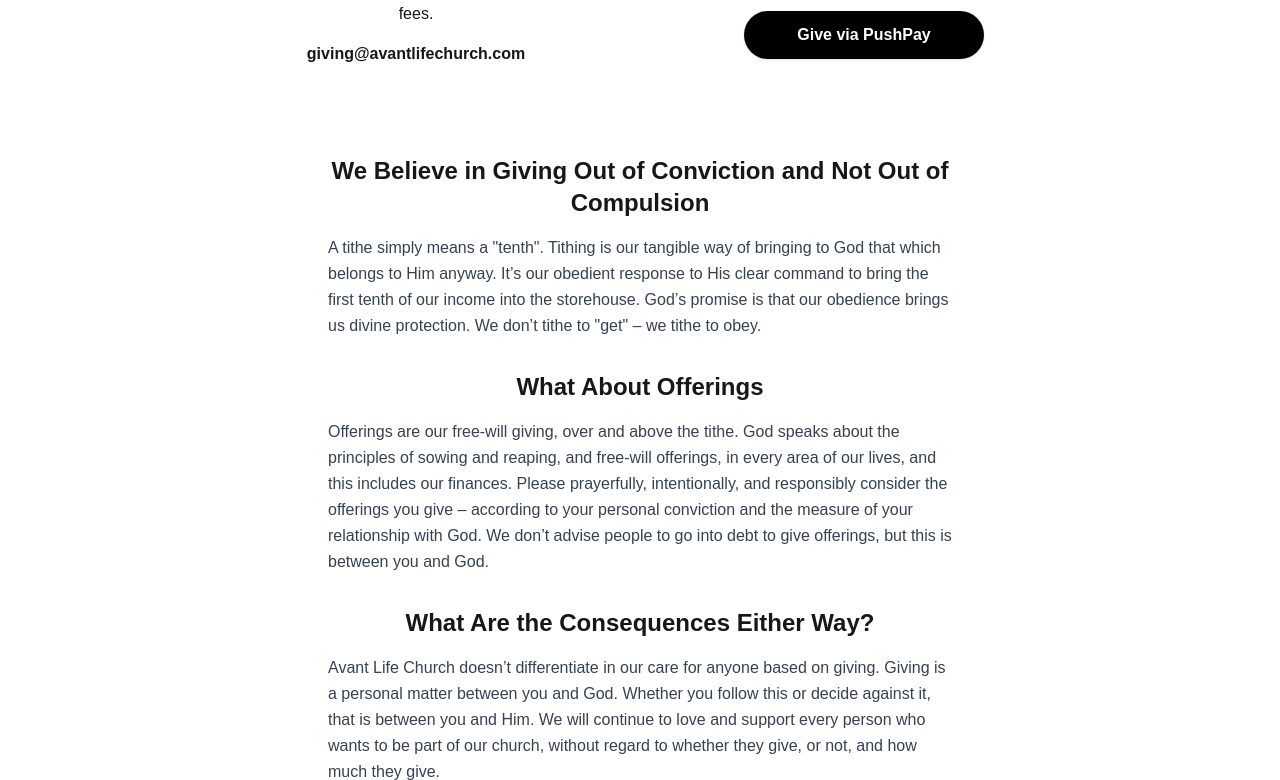
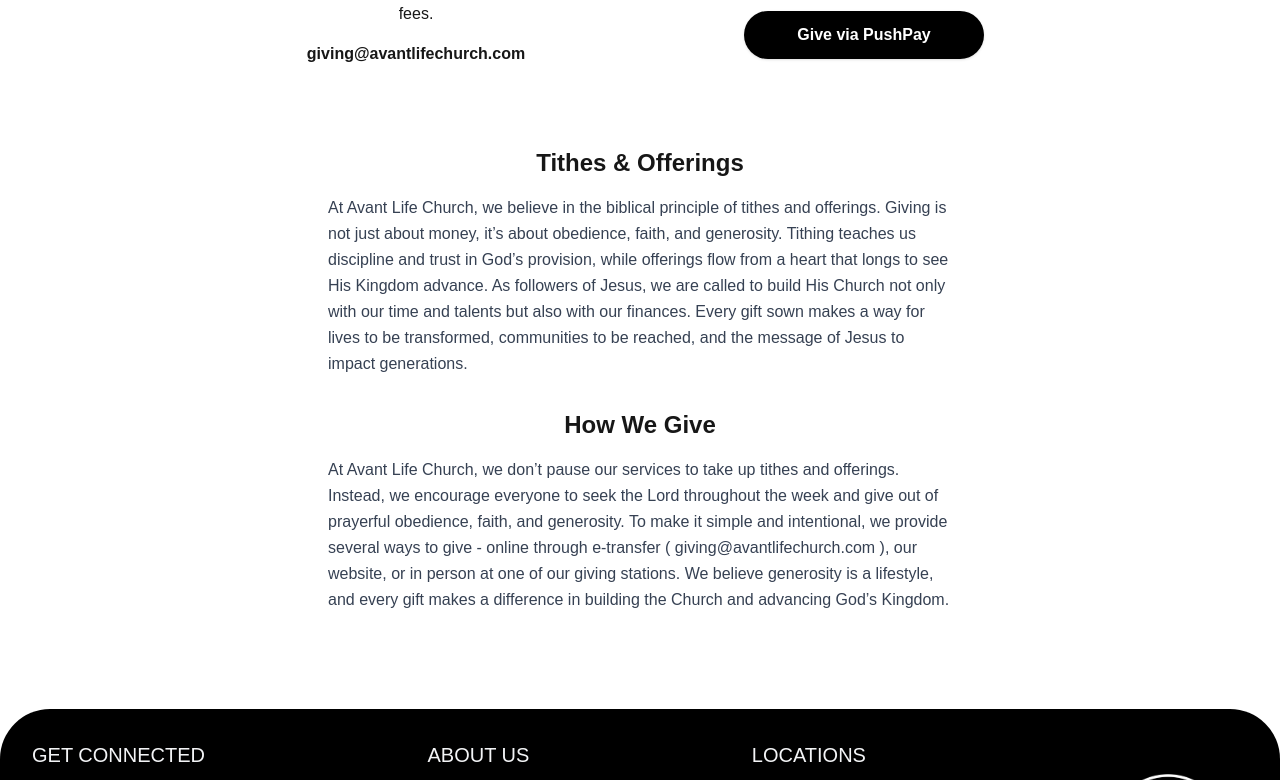
Before and after one commit to MatinH2004/avant-life-church, a Next.js app: page /give in a window 1280 px wide. Shown: the part 1040-1820 px from the top of the page. Built offline with nearby package versions, Linux system fonts and the light colour scheme.

Commit message:
homepage fixes

```diff
--- a/src/components/home/Carousel.tsx
+++ b/src/components/home/Carousel.tsx
@@ -6,24 +6,24 @@ import { ChevronLeft, ChevronRight } from "lucide-react";
 const slides = [
   {
     id: 1,
-    img: "/images/slide1.jpg",
+    img: "/home/conference.png",
     text: "Conference 2025",
     cta: "Register Today",
-    link: "#",
+    link: "/conference",
   },
   {
     id: 2,
-    img: "/images/slide2.jpg",
+    img: "/home/21-days-logo.png",
     text: "21 Days",
     cta: "Sign Up",
-    link: "#",
+    link: "/21days",
   },
   {
     id: 3,
-    img: "/images/slide3.jpg",
+    img: "/home/matt-g.jpg",
     text: "Join Alpha",
     cta: "Learn More",
-    link: "#",
+    link: "/alpha",
   },
 ];
 
--- a/src/components/home/WatchOnline.tsx
+++ b/src/components/home/WatchOnline.tsx
@@ -11,15 +11,12 @@ export default function WatchOnline() {
             Join us from anywhere around the world
           </h2>
           <p className="py-4">
-            We have weekly services that are available on our YouTube channel
-            every Sunday from 9AM as well as a great kids program and Connect
-            Groups all around the world that we&apos;d love for you to be a
-            part of!
+            We&apos;d love for you to join us every Sunday at 11:30 AM PST for our weekly service.
+            Missed a week? Watch past sermons and learn more about our ministries on our YouTube channel.
           </p>
           <div className="flex flex-col items-start py-4">
-            <Button href="https://www.youtube.com/c/AvantLifeChurch" text="WATCH ON YOUTUBE" bg="red" bold={false} />
-            <Button href="/connect" text="GET CONNECTED" bg="blue" bold={false} />
-            <Button href="/kidslife" text="KIDS LIFE" bg="purple" bold={false} />
+            <Button href="https://www.youtube.com/c/AvantLifeChurch" text="YOUTUBE CHANNEL" bg="red" bold={false} />
+            <Button href="https://avantlifechurch.online.church" text="WATCH LIVE" bg="blue" bold={false} />
           </div>
         </div>
 
--- /dev/null
+++ b/src/components/home/Welcome.tsx
@@ -0,0 +1,20 @@
+export default function Welcome() {
+  return (
+    <section className="py-8 flex flex-col justify-center items-center">
+      <div className="px-12 max-w-4xl">
+        <h2 className="text-4xl text-center font-semibold">
+          Welcome to Avant Life Church
+        </h2>
+        <p className="py-4 md:text-center">
+          We&apos;re so glad you&apos;re here. This isn&apos;t just a Church, it&apos;s a movement.
+          A place where you can belong before you believe, where questions are welcomed, and where
+          Jesus is the centre of it all. At Avant Life Church, we believe faith is meant to be alive,
+          creative, and world-changing. We&apos;re passionate about building a Church that doesn&apos;t
+          just gather on Sundays but steps out to influence schools, workplaces, neighbourhoods, and cities.
+          Our prayer is that as you flip through these pages, you&apos;ll catch a glimpse of the future God
+          is writing and realize you&apos;re invited to be part of it.
+        </p>
+      </div>
+    </section>
+  );
+}
--- a/src/components/home/give/GivingDetails.tsx
+++ b/src/components/home/give/GivingDetails.tsx
@@ -1,28 +1,24 @@
 export default function GivingDetails() {
   const details = [
     {
-      heading: "We Believe in Giving Out of Conviction and Not Out of Compulsion",
-      text: `A tithe simply means a "tenth". Tithing is our tangible way of bringing to God that which belongs to Him anyway.
-      It’s our obedient response to His clear command to bring the first tenth of our income into the storehouse.
-      God’s promise is that our obedience brings us divine protection. We don’t tithe to "get" – we tithe to obey.`,
+      heading: "Tithes & Offerings",
+      text: `At Avant Life Church, we believe in the biblical principle of tithes and offerings. Giving is not just about money,
+      it’s about obedience, faith, and generosity. Tithing teaches us discipline and trust in God’s provision, while offerings flow
+      from a heart that longs to see His Kingdom advance. As followers of Jesus, we are called to build His Church not only with our
+      time and talents but also with our finances. Every gift sown makes a way for lives to be transformed, communities to be reached,
+      and the message of Jesus to impact generations.`,
     },
     {
-      heading: "What About Offerings",
-      text: `Offerings are our free-will giving, over and above the tithe. God speaks about the principles of sowing and reaping,
-      and free-will offerings, in every area of our lives, and this includes our finances. Please prayerfully, intentionally,
-      and responsibly consider the offerings you give – according to your personal conviction and the measure of your
-      relationship with God. We don’t advise people to go into debt to give offerings, but this is between you and God.`,
-    },
-    {
-      heading: "What Are the Consequences Either Way?",
-      text: `Avant Life Church doesn’t differentiate in our care for anyone based on giving. Giving is a personal matter between you and God.
-      Whether you follow this or decide against it, that is between you and Him. We will continue to love and support every person
-      who wants to be part of our church, without regard to whether they give, or not, and how much they give.`,
+      heading: "How We Give",
+      text: `At Avant Life Church, we don’t pause our services to take up tithes and offerings. Instead, we encourage everyone to seek
+      the Lord throughout the week and give out of prayerful obedience, faith, and generosity. To make it simple and intentional, we
+      provide several ways to give - online through e-transfer ( giving@avantlifechurch.com ), our website, or in person at one of our
+      giving stations. We believe generosity is a lifestyle, and every gift makes a difference in building the Church and advancing God’s Kingdom.`,
     },
   ];
 
   return (
-    <section className="max-w-2xl mx-auto px-6 py-10">
+    <section className="max-w-2xl mx-auto px-6 py-8">
       {details.map((item, index) => (
         <div key={index} className="mb-8">
           <h2 className="text-2xl text-center font-bold mb-4">{item.heading}</h2>
```
